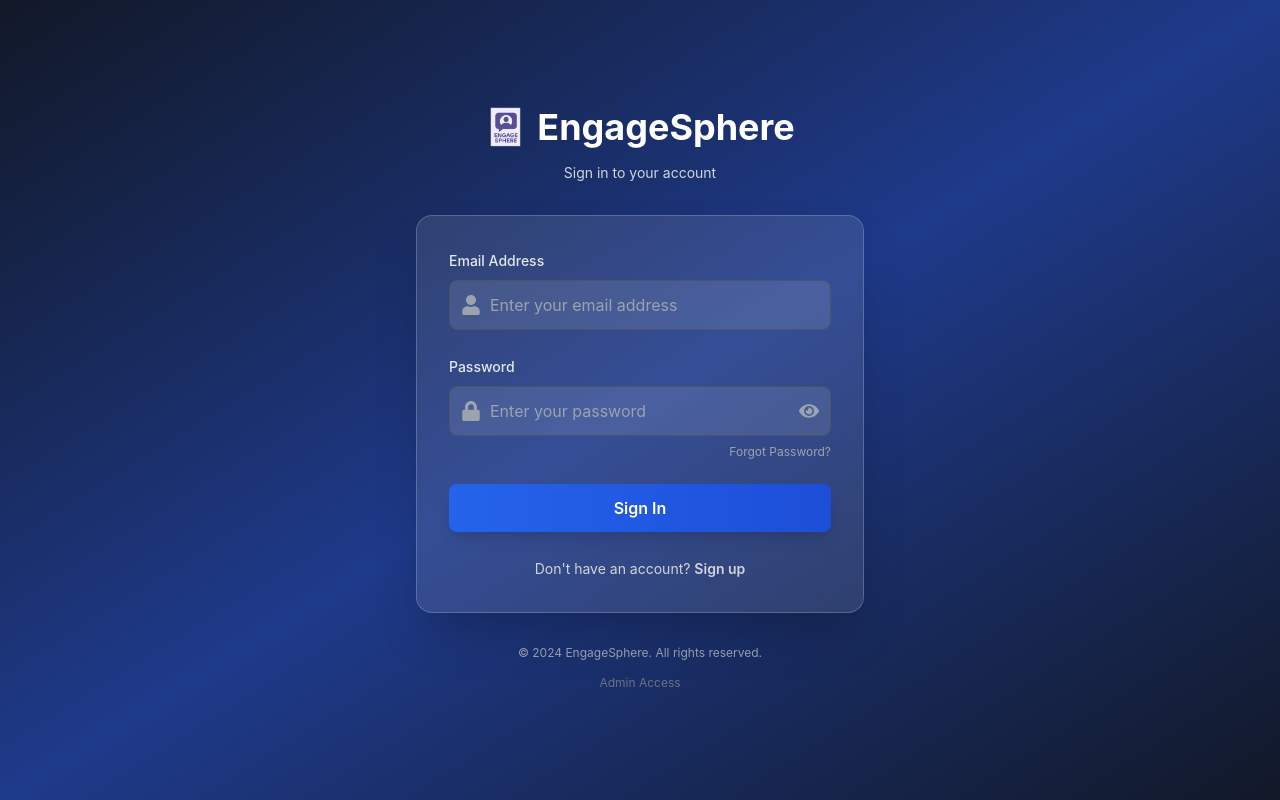
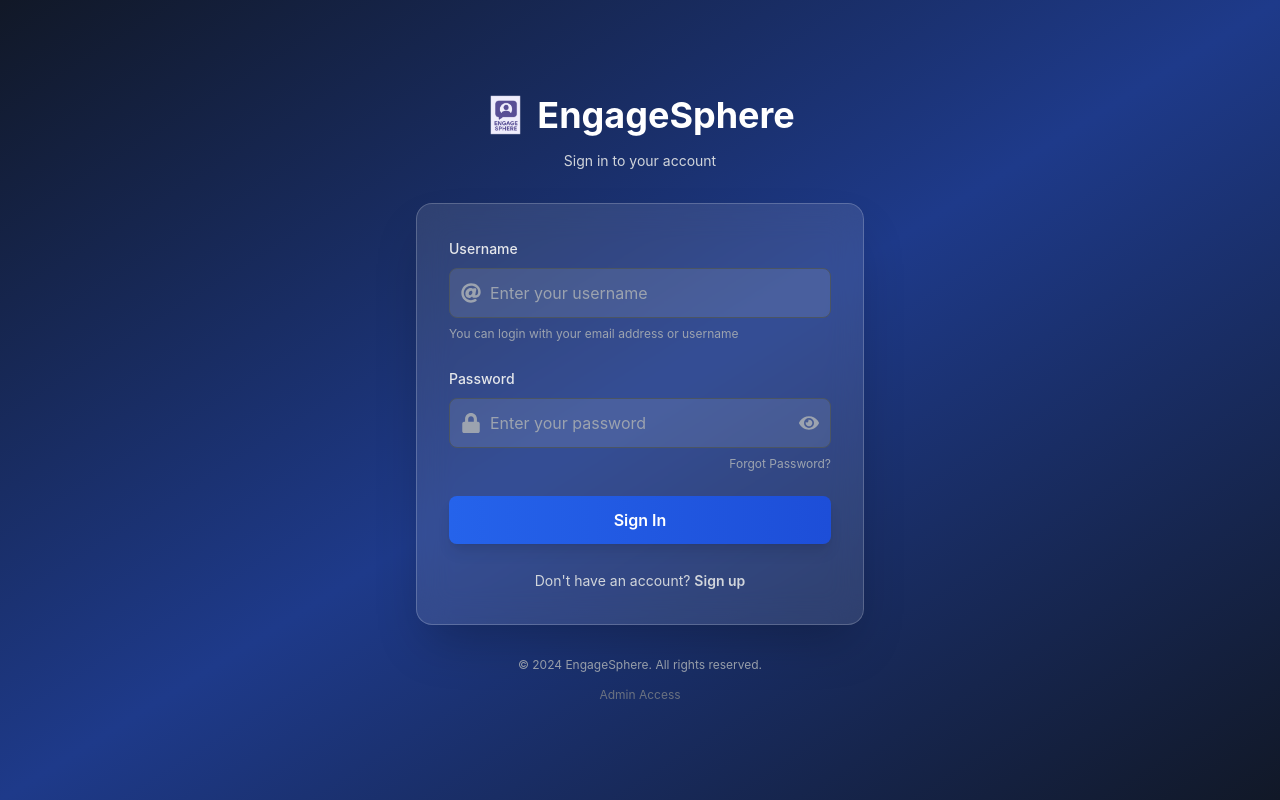
Before and after one commit to anshu-man26/EngageSphere, a React (Vite) app in the folder frontend/: page /login in a window 1280 px wide. Built offline with nearby package versions, Linux system fonts and the light colour scheme; no server answers; what agora-rtc-sdk-ng would draw is missing.

Commit message:
Added login with username feature - users can now login with either email or username

```diff
--- a/frontend/src/hooks/useLogin.js
+++ b/frontend/src/hooks/useLogin.js
@@ -8,16 +8,29 @@ const useLogin = () => {
 	const { setAuthUser } = useAuthContext();
 	const navigate = useNavigate();
 
-	const login = async (email, password, otp = null) => {
-		const success = handleInputErrors(email, password);
+	const login = async (identifier, password, otp = null) => {
+		const success = handleInputErrors(identifier, password);
 		if (!success) return;
 		setLoading(true);
 		try {
+			// Determine if identifier is email or username
+			const isEmail = identifier.includes('@');
+			const requestBody = {
+				password,
+				otp
+			};
+
+			if (isEmail) {
+				requestBody.email = identifier;
+			} else {
+				requestBody.username = identifier;
+			}
+
 			const res = await fetch("/api/auth/login", {
 				method: "POST",
 				headers: { "Content-Type": "application/json" },
 				credentials: "include",
-				body: JSON.stringify({ email, password, otp }),
+				body: JSON.stringify(requestBody),
 			});
 
 			const data = await res.json();
@@ -25,7 +38,7 @@ const useLogin = () => {
 				// Check if user needs email verification
 				if (data.needsVerification) {
 					toast.error(data.error);
-					navigate("/verify-signup", { state: { email } });
+					navigate("/verify-signup", { state: { email: data.email } });
 					return;
 				}
 				throw new Error(data.error);
@@ -49,8 +62,8 @@ const useLogin = () => {
 };
 export default useLogin;
 
-function handleInputErrors(email, password) {
-	if (!email || !password) {
+function handleInputErrors(identifier, password) {
+	if (!identifier || !password) {
 		toast.error("Please fill in all fields");
 		return false;
 	}
--- a/frontend/src/pages/login/Login.jsx
+++ b/frontend/src/pages/login/Login.jsx
@@ -1,11 +1,11 @@
 import { useState } from "react";
 import { Link } from "react-router-dom";
 import useLogin from "../../hooks/useLogin";
-import { FaUser, FaLock, FaEye, FaEyeSlash, FaShieldAlt } from "react-icons/fa";
+import { FaUser, FaLock, FaEye, FaEyeSlash, FaShieldAlt, FaAt } from "react-icons/fa";
 import logo from '../../assets/images/logo.png';
 
 const Login = () => {
-	const [email, setEmail] = useState("");
+	const [identifier, setIdentifier] = useState("");
 	const [password, setPassword] = useState("");
 	const [otp, setOtp] = useState("");
 	const [showPassword, setShowPassword] = useState(false);
@@ -17,9 +17,9 @@ const Login = () => {
 	const handleSubmit = async (e) => {
 		e.preventDefault();
 		if (needsOTP) {
-			await login(email, password, otp);
+			await login(identifier, password, otp);
 		} else {
-			const result = await login(email, password);
+			const result = await login(identifier, password);
 			if (result && result.needsOTP) {
 				setNeedsOTP(true);
 				setOtpSent(true);
@@ -33,7 +33,11 @@ const Login = () => {
 				method: "POST",
 				headers: { "Content-Type": "application/json" },
 				credentials: "include",
-				body: JSON.stringify({ email, password }),
+				body: JSON.stringify({
+					email: identifier.includes('@') ? identifier : undefined,
+					username: identifier.includes('@') ? undefined : identifier,
+					password
+				}),
 			});
 
 			const data = await res.json();
@@ -44,6 +48,9 @@ const Login = () => {
 			console.error("Error resending OTP:", error);
 		}
 	};
+
+	// Determine if identifier looks like an email
+	const isEmail = identifier.includes('@');
 
 	return (
 		<div className='flex flex-col items-center justify-center min-h-screen px-4 bg-gradient-to-br from-gray-900 via-blue-900 to-gray-900 auth-page'>
@@ -60,27 +67,30 @@ const Login = () => {
 				{/* Login Form */}
 				<div className='bg-white/10 backdrop-blur-lg rounded-2xl shadow-2xl border border-white/20 p-8'>
 					<form onSubmit={handleSubmit} className='space-y-6' autoComplete='on' method='post'>
-						{/* Email Field */}
+						{/* Email/Username Field */}
 						<div className='space-y-2'>
 							<label className='text-sm font-medium text-gray-200'>
-								Email Address
+								{isEmail ? 'Email Address' : 'Username'}
 							</label>
 							<div className='relative'>
 								<div className='absolute inset-y-0 left-0 pl-3 flex items-center pointer-events-none'>
-									<FaUser className='h-5 w-5 text-gray-400' />
+									{isEmail ? <FaUser className='h-5 w-5 text-gray-400' /> : <FaAt className='h-5 w-5 text-gray-400' />}
 								</div>
 								<input
-									type='email'
-									id='email'
-									placeholder='Enter your email address'
+									type={isEmail ? 'email' : 'text'}
+									id='identifier'
+									placeholder={isEmail ? 'Enter your email address' : 'Enter your username'}
 									className='w-full pl-10 pr-4 py-3 bg-white/10 border border-gray-600 rounded-lg text-white placeholder-gray-400 focus:outline-none focus:ring-2 focus:ring-blue-500 focus:border-transparent transition-all duration-200'
-									value={email}
-									onChange={(e) => setEmail(e.target.value)}
+									value={identifier}
+									onChange={(e) => setIdentifier(e.target.value)}
 									required
 									autoComplete='email'
-									name='email'
+									name='identifier'
 								/>
 							</div>
+							<p className='text-xs text-gray-400 mt-1'>
+								You can login with your email address or username
+							</p>
 						</div>
 
 						{/* Password Field */}
@@ -178,8 +188,6 @@ const Login = () => {
 							)}
 						</button>
 
-
-
 						{/* Sign Up Link */}
 						<div className='text-center'>
 							<Link
```
Also changed, not shown: 1 other file (tests, documents, lock files or other folders).
